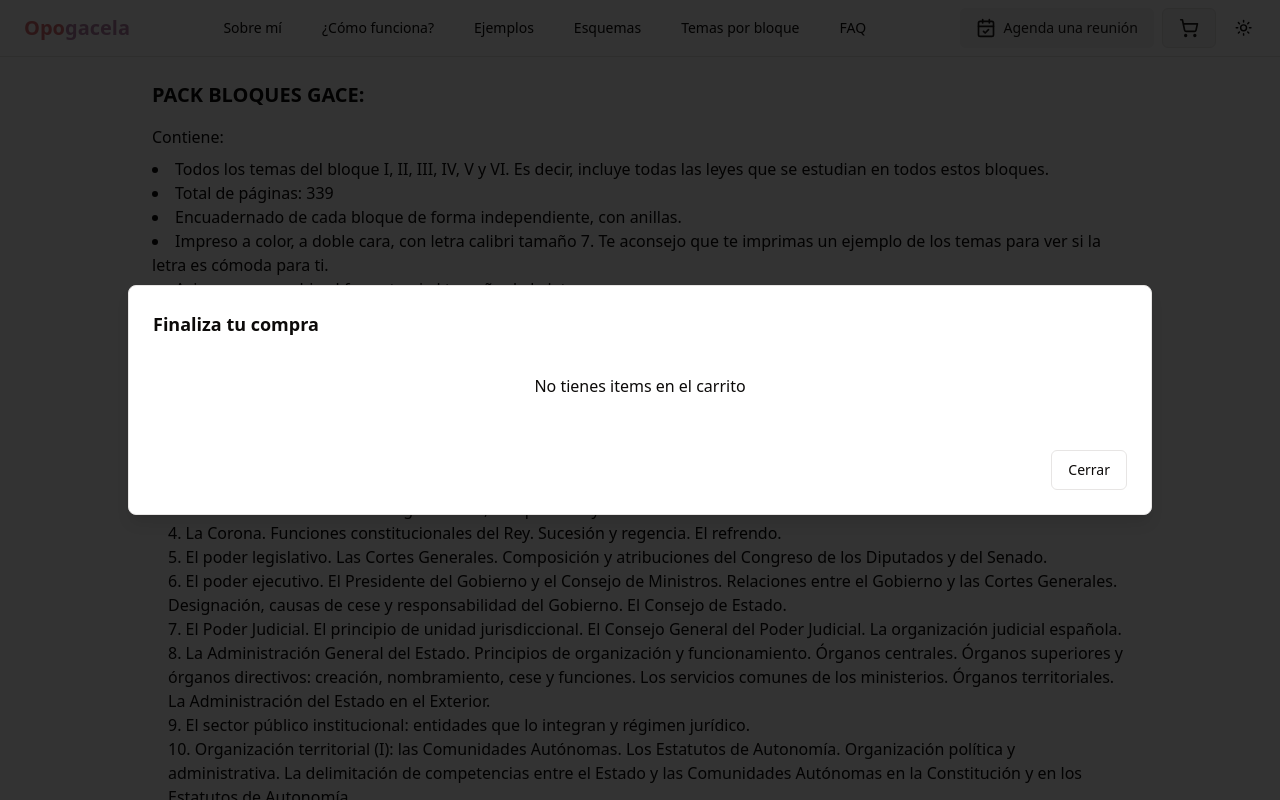
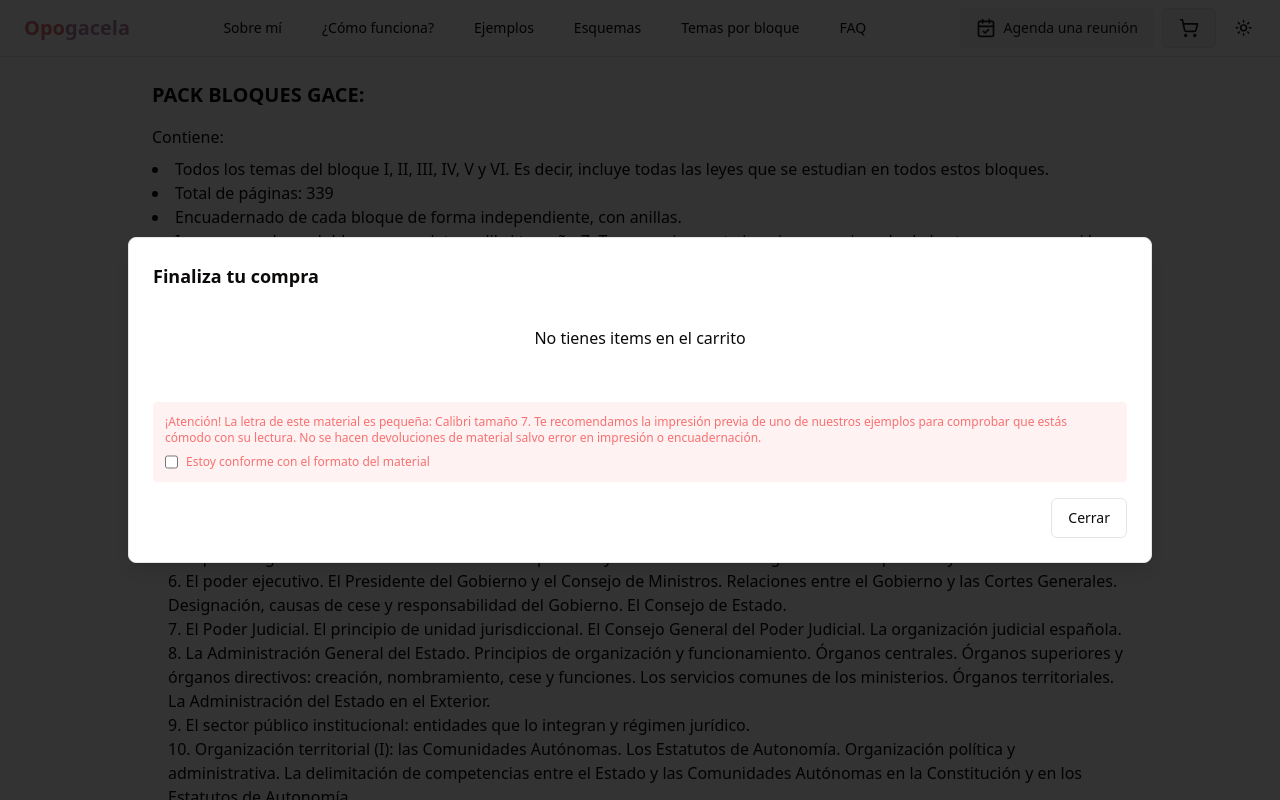
Before and after one commit to borjamrd/opogacela-shadcn, a Next.js app: page /temas in a window 1280 px wide. Both pictures are taken after a click on the button 1188 px from the left and 28 px from the top of the page. Shown: the top 800 px of the page. Built offline with nearby package versions, Linux system fonts and the light colour scheme.

Commit message:
feat: check for font impression sizes added before checkout

```diff
--- a/src/components/Cart.tsx
+++ b/src/components/Cart.tsx
@@ -16,10 +16,11 @@ import {
 } from "./ui/alert-dialog";
 import { Badge } from "./ui/badge";
 import { Button, buttonVariants } from "./ui/button";
+import { useState } from "react";
 
 export default function Cart() {
   const { prices, removeAllPrices } = useOpogaceStore();
-
+  const [accepted, setAccepted] = useState(false);
   const checkout = async () => {
     let pricesToSend: {
       price: string;
@@ -90,8 +91,20 @@ export default function Cart() {
               </div>
             ))}
           </div>
+
         </AlertDialogHeader>
+        <div className="rounded bg-red-50 text-red-400 text-xs font-thin p-3 flex flex-col gap-2">
+          <span>¡Atención! La letra de este material es pequeña: Calibri tamaño 7. Te recomendamos la impresión previa de uno de nuestros ejemplos para comprobar que estás cómodo con su lectura. No se hacen devoluciones de material salvo error en impresión o encuadernación.
+          </span>
+          <div className="flex gap-2">
+            <input id="terms" type="checkbox" checked={accepted} onChange={() => setAccepted(!accepted)} />
+            <label htmlFor="terms">Estoy conforme con el formato del material</label>
+          </div>
+
+
+        </div>
         <AlertDialogFooter>
+
           {/* <div className="p-2 rounded-sm bg-red-200 text-red-700 font-bold text-balance">
             Provisionalmente la forma de pago será exclusivamente mediante Bizum
             al número 658 78 52 88. Una vez realizado escribeme al mismo número para proceder con el envío.
@@ -104,7 +117,7 @@ export default function Cart() {
               Vaciar carrito
             </AlertDialogCancel>
           )}
-          {prices.length > 0 && <AlertDialogAction onClick={checkout}>Continuar (no pagarás aún)</AlertDialogAction>}
+          {prices.length > 0 && <AlertDialogAction disabled={!accepted} onClick={checkout}>Continuar (no pagarás aún)</AlertDialogAction>}
         </AlertDialogFooter>
       </AlertDialogContent>
     </AlertDialog>
```
Also changed, not shown: src/app/api/checkout/route.ts (line endings or trailing spaces).
